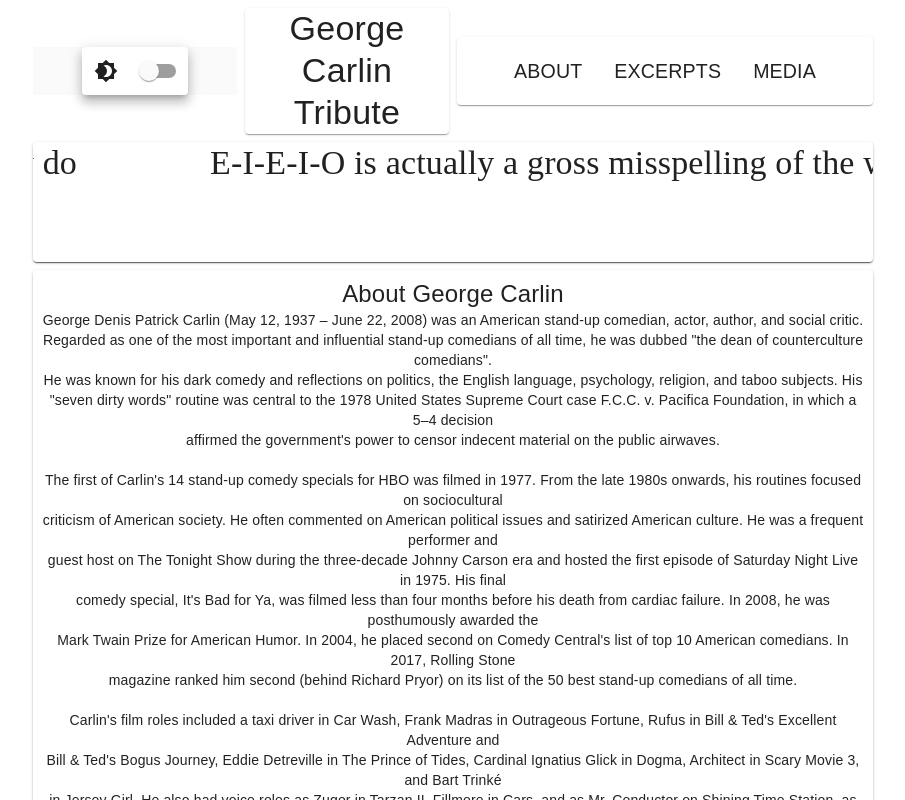
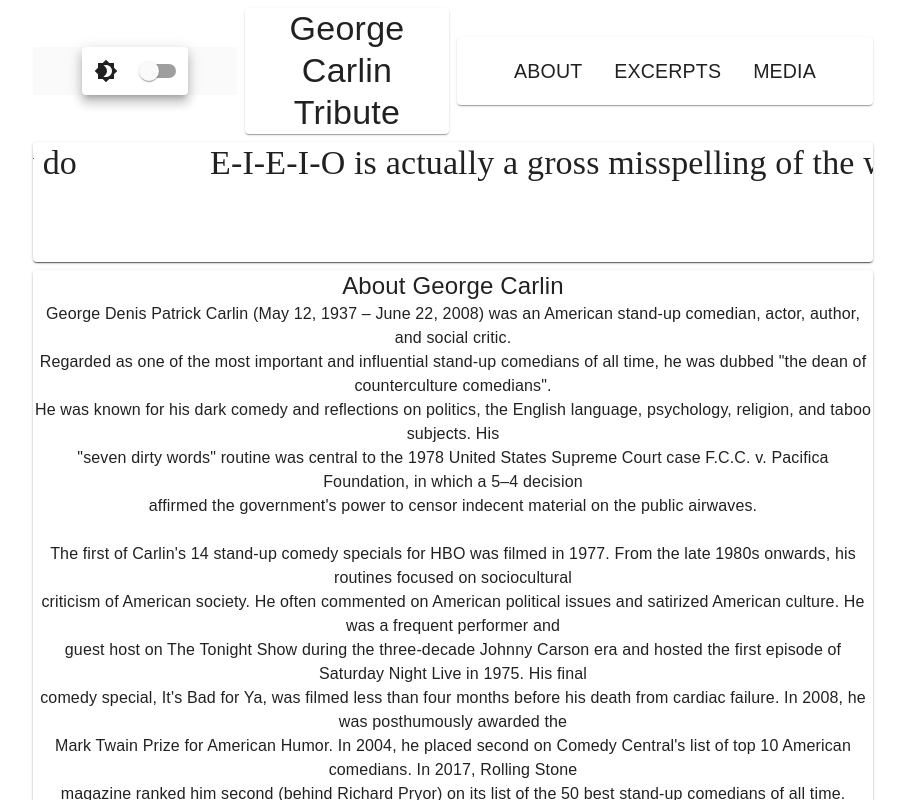
Before and after one commit to Ryanwfile/carlin-tribute, a React (Create React App) app in the folder carlin-website/: page /about in a window 1280 px wide. Shown: the top 800 px of the page, without its empty margins (187-1092 px from the left). Built offline with nearby package versions, Linux system fonts and the light colour scheme; a web font is replaced by a local one.

Commit message:
more style changes, updated fonts and some spacing

```diff
--- a/carlin-website/src/components/About/About.js
+++ b/carlin-website/src/components/About/About.js
@@ -15,7 +15,7 @@ import { Typography } from "@material-ui/core";
 const Item = styled(Paper)(({ theme }) => ({
   backgroundColor: theme.palette.mode === "dark" ? "#1A2027" : "#fff",
   ...theme.typography.body2,
-  padding: theme.spacing(1),
+  // padding: theme.spacing(1),
   textAlign: "center",
   color: theme.palette.text.secondary,
 }));
@@ -25,7 +25,7 @@ function About() {
     <div className={styles.aboutWrapper}>
       <Item>
         <Typography variant="h5">{CONSTANTS.ABOUT.title} </Typography>
-        <Typography variant="body2"> {CONSTANTS.ABOUT.content}</Typography>
+        <Typography variant="body1">{CONSTANTS.ABOUT.content}</Typography>
       </Item>
     </div>
   );
--- a/carlin-website/src/components/Sounds/Sounds.js
+++ b/carlin-website/src/components/Sounds/Sounds.js
@@ -15,7 +15,7 @@ const darkTheme = createTheme({
 const Item = styled(Paper)(({ theme }) => ({
   backgroundColor: theme.palette.mode === "dark" ? "#1A2027" : "#fff",
   ...theme.typography.body2,
-  padding: theme.spacing(1),
+  // padding: theme.spacing(1),
   textAlign: "center",
   color: theme.palette.text.secondary,
 }));
--- a/carlin-website/src/constants.js
+++ b/carlin-website/src/constants.js
@@ -434,21 +434,21 @@ export const CONSTANTS = {
     },
     content: ` THOU SHALT NOT COVET THY NEGHBOR’S GOODS
     This one is just plain stupid.  Coveting your neighbor’s goods is what keeps the economy going: Your neighbor gets a vibrator that plays “O Come All Ye Faithful,” you want to get one, too.  Coveting creates jobs.
+
     Ninety-nine percent of all the truly horrifying shit going on in this world was initiated, established, perpetrated, enabled or continued by men.  And that includes the wave and the high five, two of history’s truly low points.
+
     (Referring to men in general)His manliness also requires that he refuse to go to a doctor or a hospital unless it can be demonstrated to him that he has, in fact, been clinically dead for six months.  “No sense going’ to the hospital, honey, I don’t seem to be in a coma.”  Therefore, he must learn to ignore pain.  “It doesn’t really hurt.  Bleeding from six holes in the head doesn’t really hurt.  Just gimme the remote and get me a beer.”
+
     (Referring to the FBI 10 Most Wanted)One last question: Does the FBI search harder for number three than they do for number seven?  I would.  Otherwise why have the numbers at all?  These are the kinds of thoughts that keep me from making any real progress in life.
-    Political correctness is America’s newest form of intolerance, and it is especially pernicious because it comes disguised as tolerance.  It presents itself as fairness, yet attempts to restrict and control people’s language with strict codes and rigid rules.  I’m not sure that’s the way to fight discrimination.  I’m not sure silencing people or forcing them to alter their speech is the best method for solving problems that go much deeper than speech.
-    The use of physically challenged is an obvious attempt to make people feel better, the idea being, “As long as we can’t cure these people, let’s give their condition a more positive name, and maybe it will distract everyone.”  It’s verbal sleight of hand.
-    These allegedly well-intentioned people have strayed so far from reality that it will not be a surprise for me to someday hear a rape victim referred to as an unwilling sperm recipient.
-
-
 
     How would you like to be told that about your child?  “He’s minimally exceptional.”  “Oh, thank God for that!  We thought he was just kind of, I don’t know, slow.  But minimally exceptional!  Wow!  Wait’ll I tell our friends.”
-    Political correctness cripples discourse, creates ugly language and is generally stupid.
+
     “Is Bruno a sadist?”
     “Beats me.”
+
     Or they might say, “I’m leaving Armando.  He beat me up yesterday in the frozen-food section of the supermarket.  He struck me in the head repeatedly with a Stouffer’s Lean Cusine.  I believe it was the Chicken Cordon Bleu.  I’m moving on.”  Occasionally, I get impatient with these people.  When they tell me they’re moving on, I look at my watch and say, “Well, isn’t it about time you got started?  No sense standing around here, talking to me, when you could be out there… moving on.”
     I don’t know, I guess it all works out, because when I run into the same person a few months later, they usually say, “I’m in a whole different place now.”  And I don’t think they’re referring to Pittsburgh.
+
     Why not be a schmuck?  A licensed, practicing schmuck.  Or, if you qualify, a CPS, a certified public schmuck.  It may not seem like it when you look around, but there’s actually a shortage of schmucks in America.  As a result, there’s big money in schmucking.  The average schmuck earns $28,000 a year, plus benefits.  And there are openings for schmucks in every field:  The government is run by schmucks; big business is run by schmucks; and the retail field is crawling with schmucks.  And, more and more, people are becoming independent, freelance schmucks on their own.  Call the Schmuck Technical Institute today and get our free booklet,  Hey Putz, Be a Schmuck!  Most people only manage to be schmucks at parties, but here’s your chance to become a fulltime, year-round schmuck.  Give us a call.  Don’t be a schmuck, be a schmuck.
 
     Uncle Tonto had a tough life; intercourse with a pelican is not an easy thing to live down.  He drank excessively.  One time he was so hungover he had to consult a cottage cheese carton to determine the approximate date.  At parties, he was the designated drinker, his preference being crème de menthe, Sterno and goat droppings.  When stopped and tested by police, he usually set the Breathalyzer on fire.  Refusing to drive when he was sober, in the mornings he rode to work on an electric floor buffer, claiming the one drawback was the time he wasted traveling from side to side.  He was sentenced to ten years for defecating in a cathedral, but was released immediately when the warden felt Tonto was lowering the prison’s standards.  After his release, he hitchhiked through Pennsylvania where he was beaten to death by a buggyload of Quakers.
@@ -486,6 +486,7 @@ export const CONSTANTS = {
     I don’t often write about my own experiences; it’s not my style.  But I had a recent incident in traffic that that I’d like to tell you about.  And before I being, there are a couple of things you ought to know about me: I drive kind of recklessly, I take a lot of chances, I never maintain my vehicles and I don’t believe in traffic laws.  And so, because of these practices, I tend to have what a picky person would probably refer to as a lot of traffic accidents.
     And wouldn’t you know, last week I ran over a sheep.
     Or, possibly, I ran over a small man wearing a sheepskin coat.  I’m not sure, really, because I didn’t stop.  That’s another rule of mine: I never stop when I have a traffic accident.  Do you?  No.  You can’t.  Who has time?  Not me.
+
     If I hit something, or I run somebody over, I keep moving!  Especially if I’ve injured someone.  I refuse to involve myself in other people’s injuries.  I’m not a doctor, I’ve had no medical training; I’m just another guy, out, driving around looking ofr a little fun.  And I can’t be stopping for everything.
     Listen, folks.  Let’s be logical about it.  If you stop at the scene of the accident, all you do is add to the confusion.  These people you ran over have enough troubles of their own without you stopping and making things worse.  Think about it – they’ve just been involved in a major traffic accident!  The last thing they need is for you to stop, get out of your car, go over to the wreckage and start bothering them with stupid questions:  “Are you hurt?”
     Well, of course they’re hurt.  Look at all the blood!  You just hit them with a ton and a half of steel- of course they’re hurt.  Leave these people alone.  Haven’t you done enough?  For once in your life do the decent thing- don’t get involved...
@@ -576,6 +577,7 @@ export const CONSTANTS = {
       src: "https://images-na.ssl-images-amazon.com/images/I/61vG7tuf7nL._SY497_BO1,204,203,200_.jpg",
     },
     content: `A Florida man who wrestles alligators for a living was eaten alive today when the alligator apparently did not understand the universal signal for “time-out.”
+
     You know what’s fun?  Go to a German restaurant and insist on using chopsticks. `,
   },
   VIDEOS: [
```
